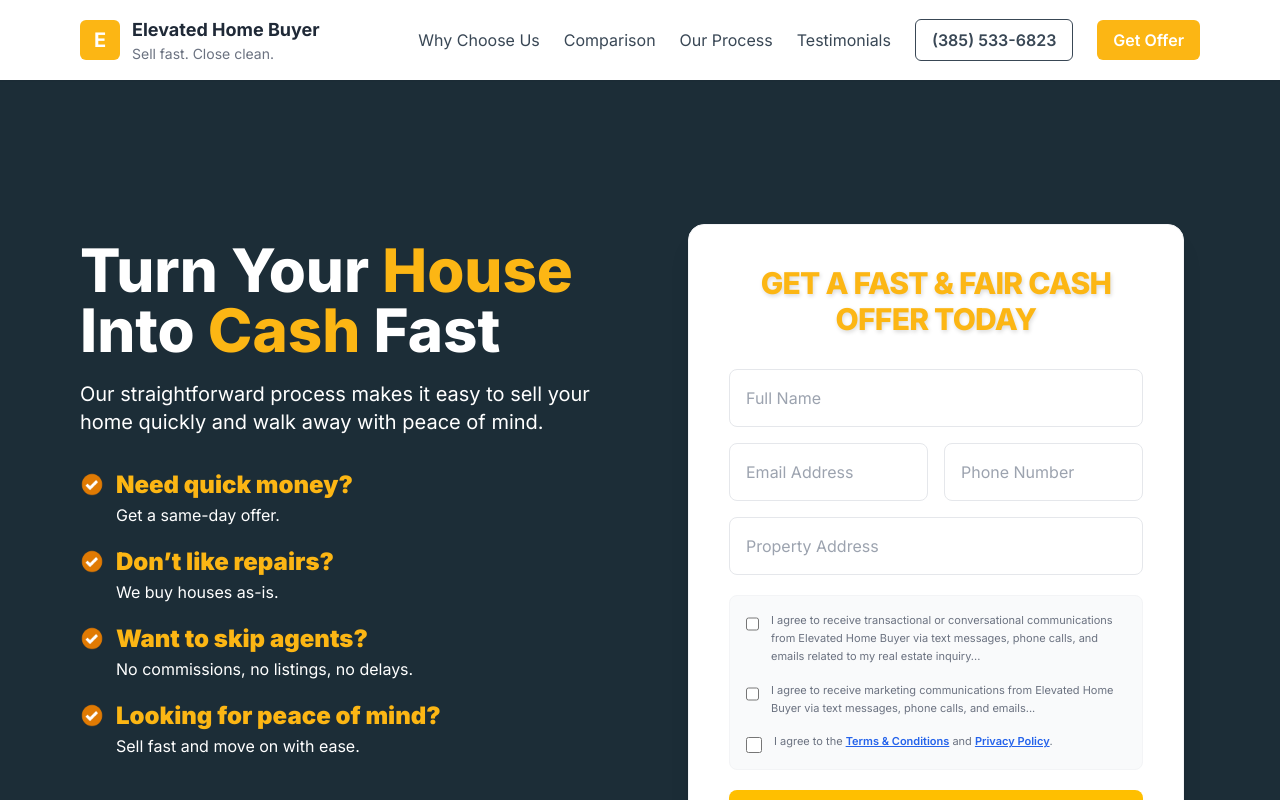
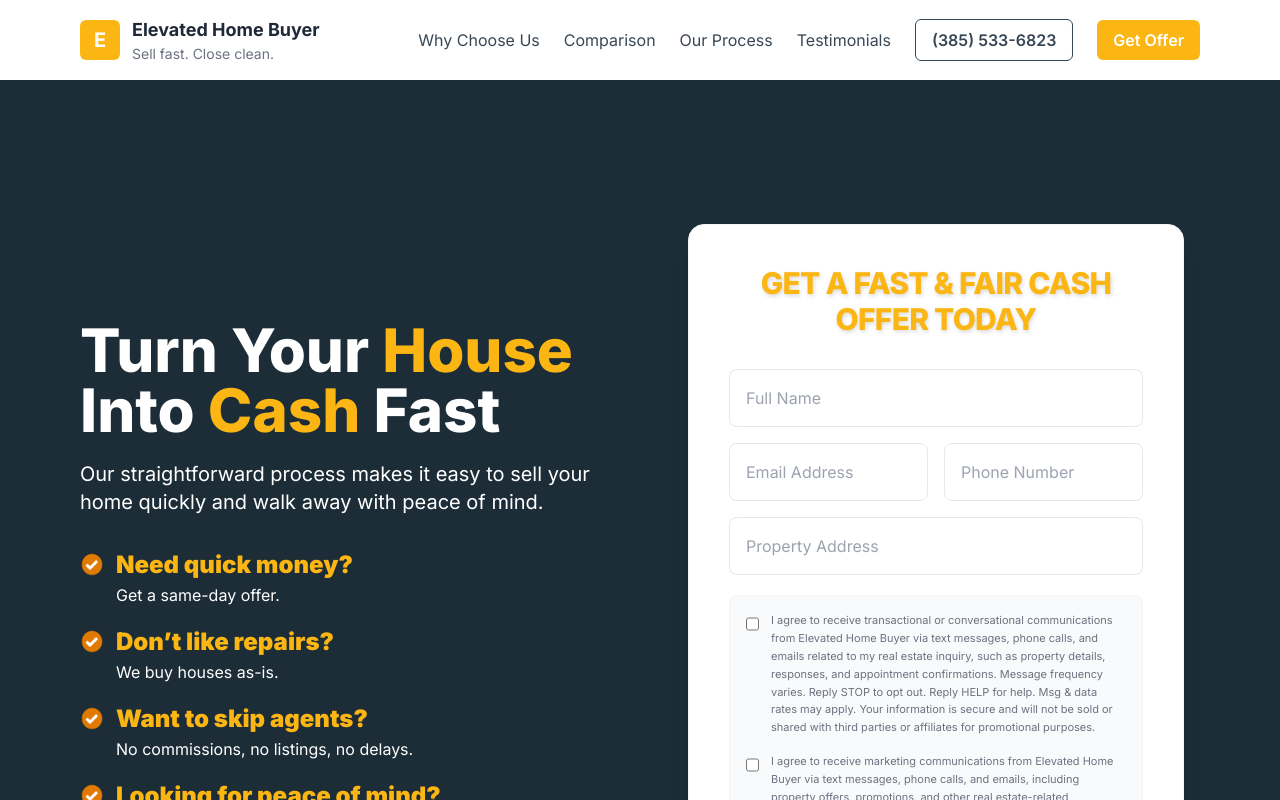
Before and after one commit to hpintojr/gettopdollar-homebuyer, a Next.js app: page / in a window 1280 px wide. Shown: the top 800 px of the page. Built offline with nearby package versions, Linux system fonts and the light colour scheme.

Commit message:
Update ContactForm.tsx

```diff
--- a/components/ContactForm.tsx
+++ b/components/ContactForm.tsx
@@ -44,7 +44,6 @@ export default function ContactForm() {
   };
 
   return (
-    // Removed "md:w-96" and "flex-shrink-0" to allow full desktop width
     <div className="w-full mx-auto py-12">
       <section id="contact">
         <div className="container mx-auto px-4 max-w-2xl">
@@ -108,7 +107,7 @@ export default function ContactForm() {
                     onChange={(e) => setForm({ ...form, agreeTransactional: e.target.checked })}
                   />
                   <span>
-                    I agree to receive transactional or conversational communications from Elevated Home Buyer via text messages, phone calls, and emails related to my real estate inquiry...
+                    I agree to receive transactional or conversational communications from Elevated Home Buyer via text messages, phone calls, and emails related to my real estate inquiry, such as property details, responses, and appointment confirmations. Message frequency varies. Reply STOP to opt out. Reply HELP for help. Msg & data rates may apply. Your information is secure and will not be sold or shared with third parties or affiliates for promotional purposes.
                   </span>
                 </label>
 
@@ -120,7 +119,7 @@ export default function ContactForm() {
                     onChange={(e) => setForm({ ...form, agreeMarketing: e.target.checked })}
                   />
                   <span>
-                    I agree to receive marketing communications from Elevated Home Buyer via text messages, phone calls, and emails...
+                    I agree to receive marketing communications from Elevated Home Buyer via text messages, phone calls, and emails, including property offers, promotions, and other real estate-related marketing. Message frequency varies. Reply STOP to opt out. Reply HELP for help. Msg & data rates may apply. Your information is secure and will not be sold or shared with third parties or affiliates for marketing purposes.
                   </span>
                 </label>
 
```
